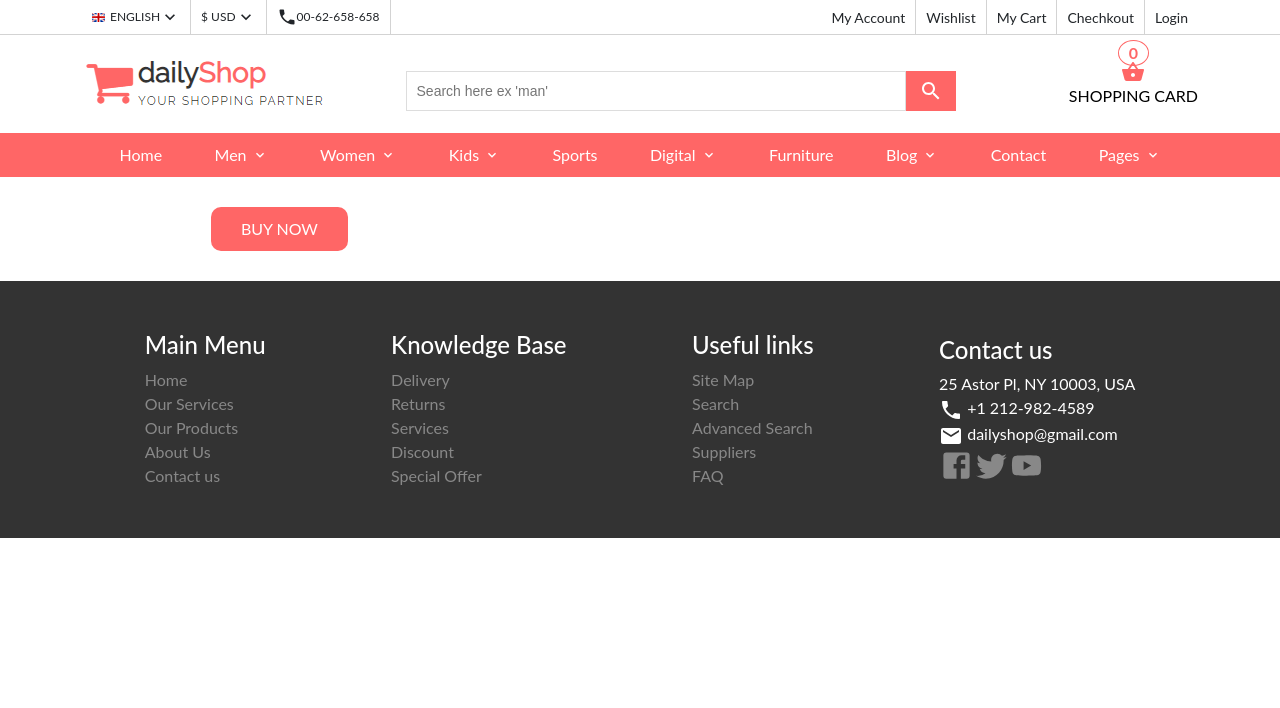
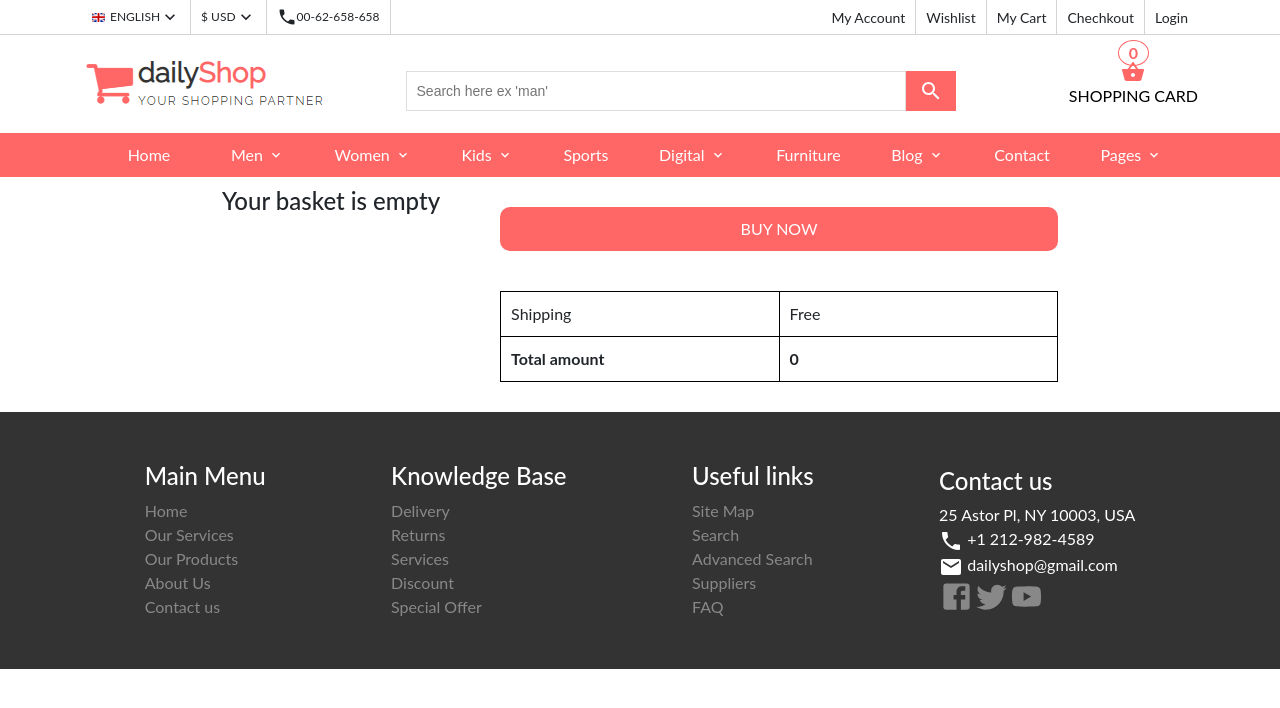
Before and after one commit to rahilaliyev/daily-shop-ecommerce, a React (Create React App) app: page /basket in a window 1280 px wide. Shown: the top 708 px of the page. Built offline with nearby package versions, Linux system fonts and the light colour scheme; the HTML template or start-up script is replaced by a standard one.

Commit message:
fixing basket

```diff
--- a/src/components/Basket/Basket.js
+++ b/src/components/Basket/Basket.js
@@ -1,12 +1,26 @@
 import React from "react";
 import { useSelector } from "react-redux";
 import "./Basket.scss";
+import Total from "./Total.js";
 
 const Basket = () => {
   const basketData = useSelector((state) => state.basket.data);
+  let amount = 0;
+  basketData.forEach((item) => (amount = amount + item.price));
+
   return (
     <div className="basket container">
       <div className="basket-main">
+        <div className="basket-product">
+          {basketData.length === 0 ? (
+            <h4>Your basket is empty</h4>
+          ) : (
+            <h4>
+              My {basketData.length}
+              {basketData.length === 1 ? " product" : "products"}
+            </h4>
+          )}
+
           {basketData.map((item, key) => (
             <div className="products" key={key}>
               <div className="product-image">
@@ -21,7 +35,8 @@ const Basket = () => {
           ))}
         </div>
         <div className="basket-buy-button">
-        <button>Buy now</button>
+          <Total totalprice={amount} />
+        </div>
       </div>
     </div>
   );
--- a/src/components/Basket/Basket.scss
+++ b/src/components/Basket/Basket.scss
@@ -2,6 +2,14 @@
 
 .basket {
   display: flex;
+  .basket-main {
+    display: flex;
+    justify-content: center;
+    width: 100%;
+    h4 {
+      margin: 10px 30px;
+    }
+
     .products {
       display: flex;
       justify-content: space-around;
@@ -27,11 +35,19 @@
       }
     }
     .basket-buy-button {
-    width: 30%;
+      width: 50%;
       display: flex;
       justify-content: center;
       align-items: flex-start;
       margin: 30px;
+      .totalAmount {
+        width: 100%;
+        display: flex;
+        flex-direction: column;
+        justify-content: center;
+        align-items: initial;
+        position: sticky;
+        top: 10%;
         button {
           border: none;
           outline: none;
@@ -45,5 +61,20 @@
             background-color: #ff9494;
           }
         }
+        table {
+          margin-top: 40px;
+          tr {
+            td {
+              border: 1px solid black;
+              width: 50%;
+              padding: 10px;
+            }
+            &:last-child {
+              font-weight: bold;
             }
           }
+        }
+      }
+    }
+  }
+}
--- /dev/null
+++ b/src/components/Basket/Total.js
@@ -0,0 +1,23 @@
+import React from "react";
+
+const Total = ({ totalprice }) => {
+  return (
+    <div className="totalAmount">
+      <button>Buy now</button>
+      <table>
+        <tbody>
+          <tr>
+            <td>Shipping</td>
+            <td>Free</td>
+          </tr>
+          <tr>
+            <td> Total amount</td>
+            <td>{totalprice}</td>
+          </tr>
+        </tbody>
+      </table>
+    </div>
+  );
+};
+
+export default Total;
--- a/src/components/Header/Navbar.js
+++ b/src/components/Header/Navbar.js
@@ -2,6 +2,7 @@ import React from "react";
 import "./Navbar.scss";
 import KeyboardArrowDownIcon from "@material-ui/icons/KeyboardArrowDown";
 import ArrowForwardIosIcon from "@material-ui/icons/ArrowForwardIos";
+import { Link } from "react-router-dom";
 
 const Navbar = () => {
   const womenLists = [
@@ -29,7 +30,9 @@ const Navbar = () => {
     <div className="menu">
       <nav className="container">
         <ul>
-          <li>Home</li>
+          <li>
+            <Link to="/"> Home </Link>
+          </li>
           <li>
             Men <KeyboardArrowDownIcon fontSize="small" />
             <ul className="navHover">
--- a/src/components/Header/Navbar.scss
+++ b/src/components/Header/Navbar.scss
@@ -19,16 +19,21 @@
       z-index: 11;
 
       li {
-        color: white;
-        padding: 10px 15px;
         display: flex;
         align-items: center;
         cursor: pointer;
         position: relative;
-        &:hover {
-          background-color: white !important;
-          color: #ff6666;
-          transition: 0.3s all;
+        color: white;
+        padding: 10px 15px;
+        a {
+          color: white;
+          padding: 0 10px;
+          width: 100%;
+          &:hover {
+            background-color: white !important;
+            color: #ff6666;
+            transition: 0.3s all;
+          }
         }
         .MuiSvgIcon-fontSizeSmall {
           font-size: 1em;
```
Lines whose indentation alone changed are shown as unchanged.
